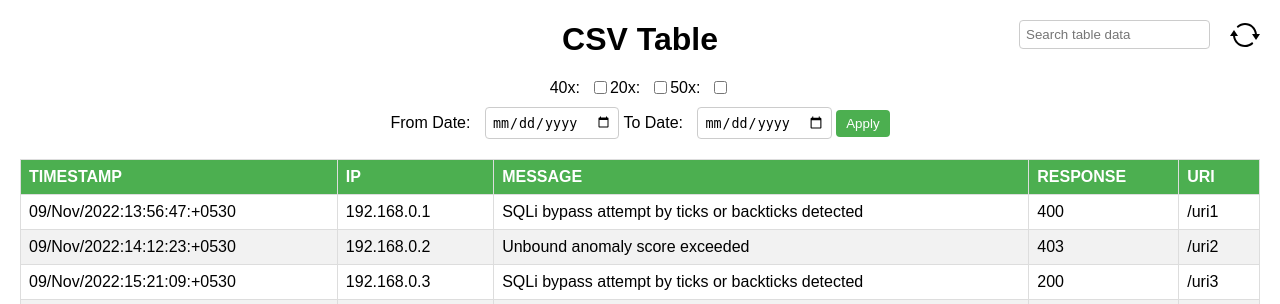
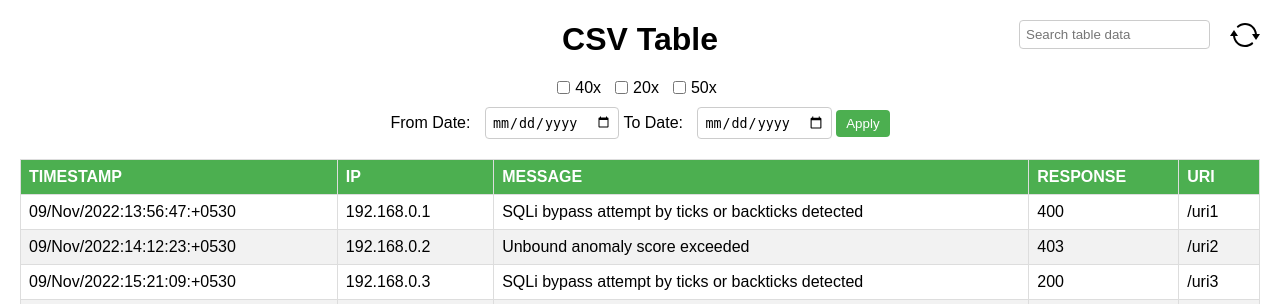
Before and after one commit to Arpan-tech-create/NEW_THREAT_DATA_TABLE, a Flask app: page / in a window 1280 px wide. Shown: the top 304 px of the page. Run offline with Flask 3, Linux system fonts and the light colour scheme.

Commit message:
'chekcboxes'

```diff
--- a/main.py
+++ b/main.py
@@ -13,18 +13,37 @@
     from_date = request.args.get('from_date')
     to_date = request.args.get('to_date')
 
-        # Get the checkbox values from the request parameters
+    # Get the checkbox values from the request parameters
     response_40x = request.args.get('40x')
     response_20x = request.args.get('20x')
     response_50x = request.args.get('50x')
 
+    # Create an empty DataFrame to store the filtered results
+    filtered_df = pd.DataFrame()
+
     if response_40x:
-        df = df[df['RESPONSE'].astype(str).str.startswith('40')]
+        filtered_df = pd.concat([filtered_df, df[df['RESPONSE'].astype(str).str.startswith('40')]])
     if response_20x:
-        df = df[df['RESPONSE'].astype(str).str.startswith('20')]
+        filtered_df = pd.concat([filtered_df, df[df['RESPONSE'].astype(str).str.startswith('20')]])
     if response_50x:
-        df = df[df['RESPONSE'].astype(str).str.startswith('50')]
+        filtered_df = pd.concat([filtered_df, df[df['RESPONSE'].astype(str).str.startswith('50')]])
 
+    # Filter the DataFrame based on the date range
+    if from_date and to_date:
+        df['TIMESTAMP'] = pd.to_datetime(df['TIMESTAMP'], format='%d/%b/%Y:%H:%M:%S:%z')
+        from_date = datetime.strptime(from_date, '%Y-%m-%d').date()
+        to_date = datetime.strptime(to_date, '%Y-%m-%d').date()
+        mask = (df['TIMESTAMP'].dt.date >= from_date) & (df['TIMESTAMP'].dt.date <= to_date)
+        filtered_df = filtered_df.loc[mask]
+
+    # Use the original DataFrame if no filters are applied
+    if not any([response_40x, response_20x, response_50x, from_date, to_date]):
+        filtered_df = df
+
+    # Convert the filtered DataFrame to an HTML table
+    table = filtered_df.to_html(classes='data', index=False)
+
+    # Construct the form action URL with selected checkboxes
     url = request.base_url
     if response_40x:
         url += '&40x=' + response_40x
@@ -33,22 +52,9 @@
     if response_50x:
         url += '&50x=' + response_50x
 
+    # Render the template with the table data
+    return render_template('table.html', table=table, form_action=url)
 
-
-    # Filter the DataFrame based on the date range
-    if from_date and to_date:
-        df['TIMESTAMP'] = pd.to_datetime(df['TIMESTAMP'], format='%d/%b/%Y:%H:%M:%S:%z')
-        from_date = datetime.strptime(from_date, '%Y-%m-%d').date()
-        to_date = datetime.strptime(to_date, '%Y-%m-%d').date()
-        mask = (df['TIMESTAMP'].dt.date >= from_date) & (df['TIMESTAMP'].dt.date <= to_date)
-        df = df.loc[mask]
-
-
-    # Convert the DataFrame to an HTML table
-    table = df.to_html(classes='data', index=False)
-
-    # Render the template with the table data
-    return render_template('table.html', table=table,form_action=url)
 
 if __name__ == '__main__':
     app.run(debug=True)
--- a/templates/table.html
+++ b/templates/table.html
@@ -80,6 +80,17 @@
             align-items: center;
             margin-bottom: 10px;
         }
+
+        .checkboxes-container label {
+            display: flex;
+            align-items: center;
+            margin-right: 10px;
+        }
+
+        .checkboxes-container input[type="checkbox"] {
+            margin-right: 5px;
+        }
+
         .search-area {
             position: absolute;
             top: 20px;
@@ -133,15 +144,20 @@
 
     <form class="filter-form" action="/" method="GET">
         <div class="checkboxes-container">
+            <label for="40x">
+                <input type="checkbox" id="40x" name="40x" value="40x">
+                40x
+            </label>
 
-            <label for="40x">40x:</label>
-            <input type="checkbox" id="40x" name="40x" value="40x">
+            <label for="20x">
+                <input type="checkbox" id="20x" name="20x" value="20x">
+                20x
+            </label>
 
-            <label for="20x">20x:</label>
-            <input type="checkbox" id="20x" name="20x" value="20x">
-
-            <label for="50x">50x:</label>
-            <input type="checkbox" id="50x" name="50x" value="50x">
+            <label for="50x">
+                <input type="checkbox" id="50x" name="50x" value="50x">
+                50x
+            </label>
         </div>
 
         <label for="from_date">From Date:</label>
```
